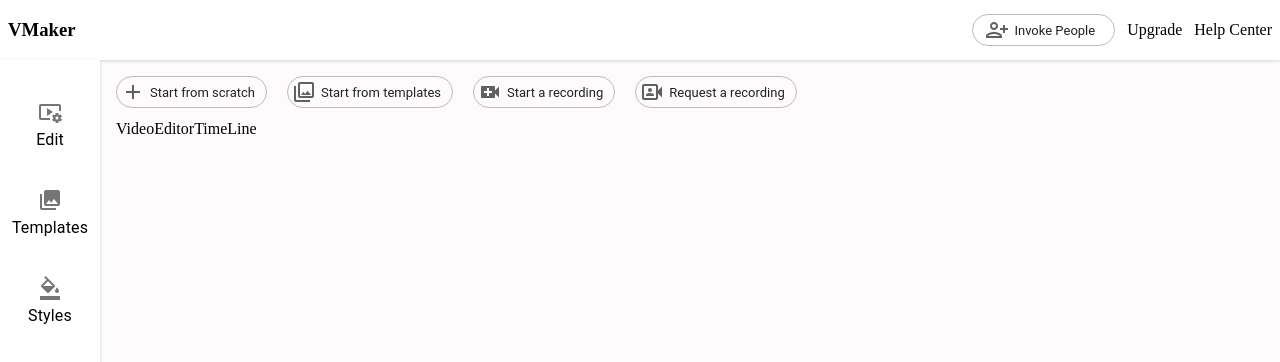
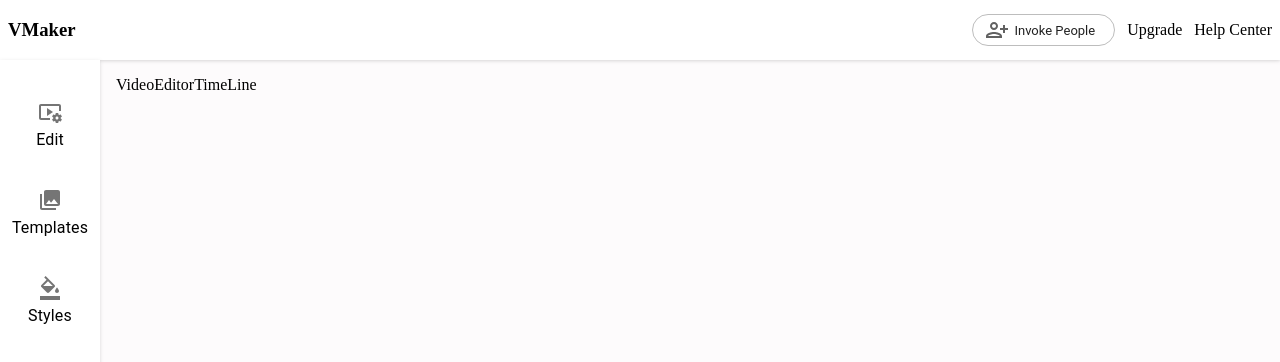
Before and after one commit to maniyedidi/web-video-editor, a Next.js app: page /video-editor in a window 1280 px wide. Shown: the top 362 px of the page. Built offline with nearby package versions, Linux system fonts and the light colour scheme.

Commit message:
added editor

```diff
--- a/src/pages/video-editor/index.js
+++ b/src/pages/video-editor/index.js
@@ -1,11 +1,4 @@
 import Header from '@/components/header';
-import {
-  Add,
-  CollectionsOutlined,
-  VideoCall,
-  VideoCameraFrontOutlined
-} from '@mui/icons-material';
-import { Chip } from '@mui/material';
 import VSideMenu from '@/components/v-side-menu';
 import VideoEditorTimeLine from '@/components/video-editor-timeline';
 
@@ -16,32 +9,6 @@
       <div className='grid grid-cols-[100px_1fr] '>
         <VSideMenu />
         <div className='bg-[#FDFBFC] p-4 flex flex-col gap-3'>
-          <div className='flex flex-row gap-5'>
-            <Chip
-              variant='outlined'
-              className='px-2'
-              icon={<Add />}
-              label='Start from scratch'
-            />
-            <Chip
-              variant='outlined'
-              className='px-2'
-              icon={<CollectionsOutlined />}
-              label='Start from templates'
-            />
-            <Chip
-              variant='outlined'
-              className='px-2'
-              icon={<VideoCall />}
-              label='Start a recording'
-            />
-            <Chip
-              variant='outlined'
-              className='px-2'
-              icon={<VideoCameraFrontOutlined />}
-              label='Request a recording'
-            />
-          </div>
           <VideoEditorTimeLine />
         </div>
       </div>
```
